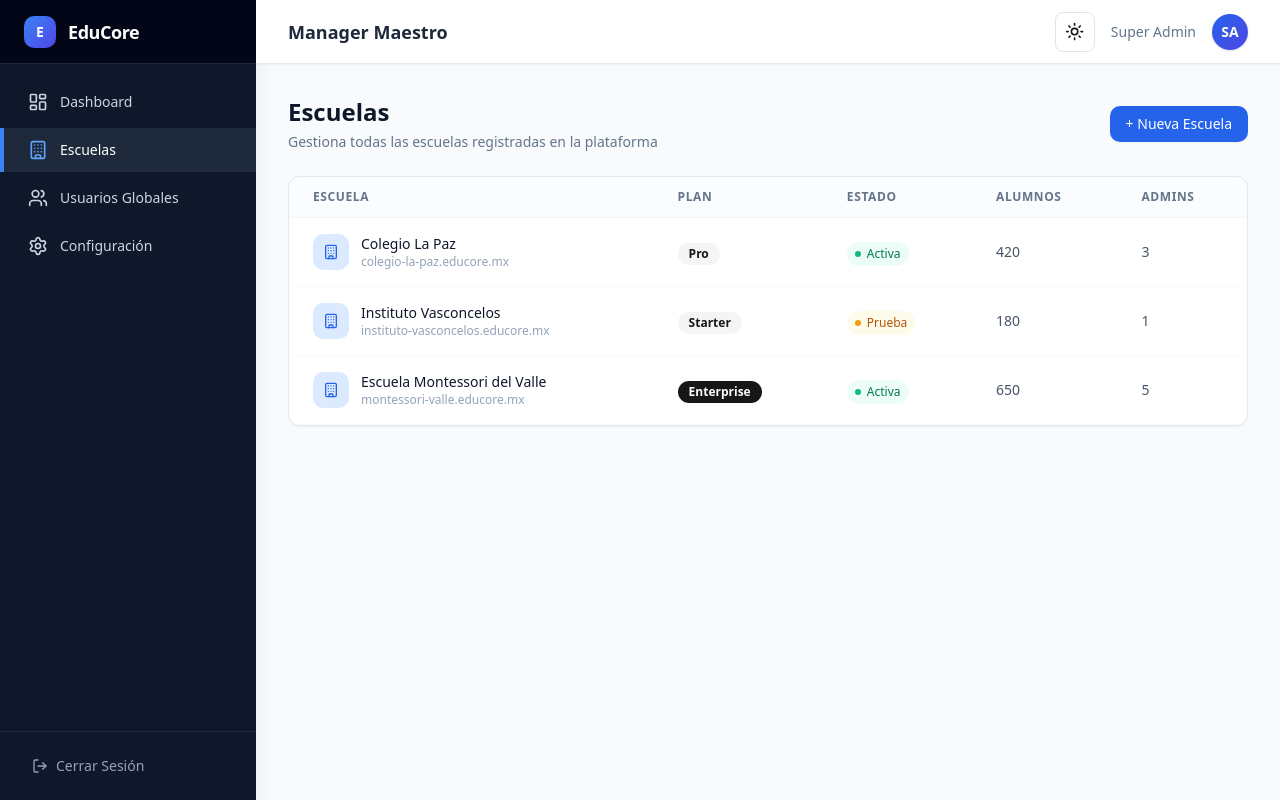
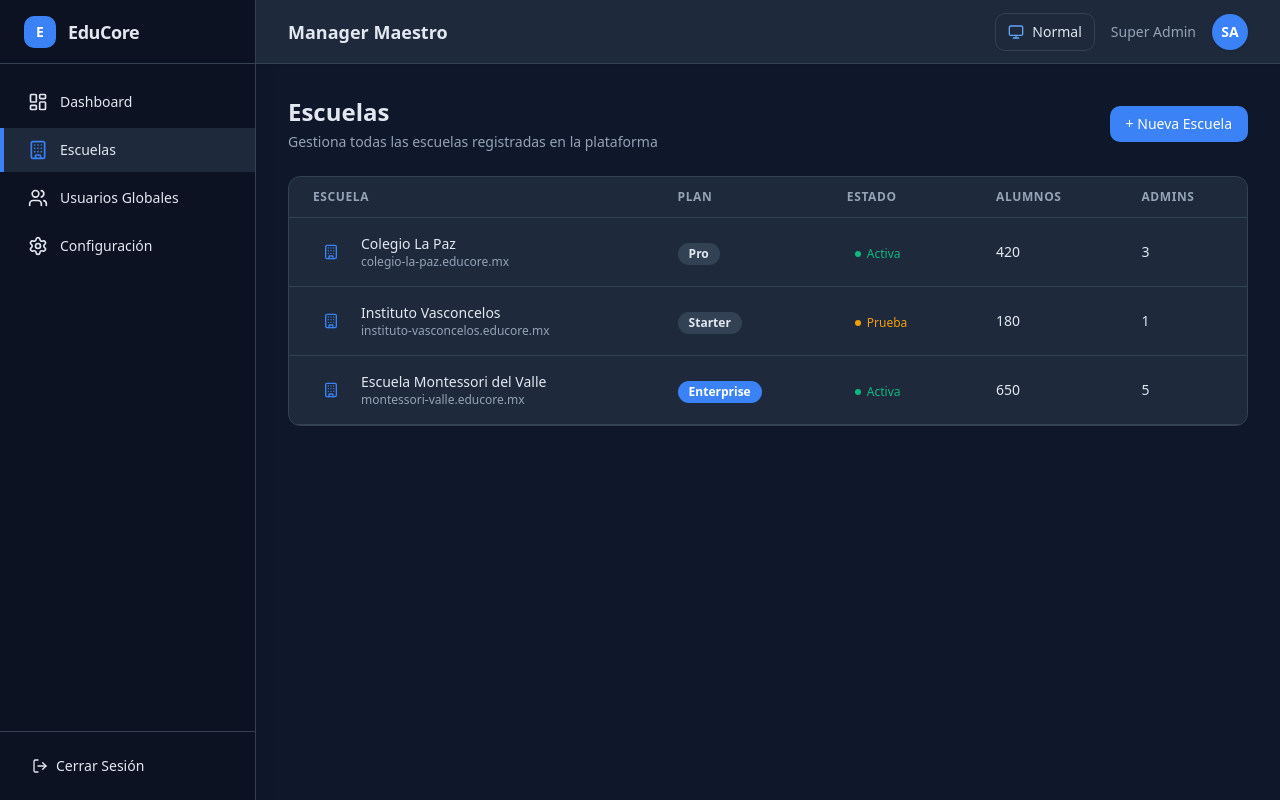
Before and after one commit to ajasdascas/educore, a Next.js app in the folder frontend/: page /super-admin/schools in a window 1280 px wide. Built offline with nearby package versions, Linux system fonts and the light colour scheme.

Commit message:
Auto update: Deploy a FTP y Github

```diff
--- a/frontend/app/globals.css
+++ b/frontend/app/globals.css
@@ -1,3 +1,14 @@
+/* ============================================================
+   ARCHIVO: globals.css
+   QUÉ HACE: Define los 3 temas visuales de EduCore:
+   - Azul (por defecto): el look corporativo azul oscuro
+   - Claro: fondo blanco, texto oscuro
+   - Oscuro: fondo negro puro, texto claro
+
+   PARA EL DISEÑADOR: Cambia los valores de color aquí
+   para modificar los 3 temas de toda la aplicación.
+   ============================================================ */
+
 @tailwind base;
 @tailwind components;
 @tailwind utilities;
@@ -13,78 +24,115 @@
     --font-heading: var(--font-sans);
     --font-sans: var(--font-sans);
   }
+
+  /* ─── TEMA AZUL (POR DEFECTO) ───
+     El look corporativo original de EduCore.
+     Fondos azul oscuro, texto claro. */
   :root {
-    --background: oklch(1 0 0);
-    --foreground: oklch(0.145 0 0);
-    --card: oklch(1 0 0);
-    --card-foreground: oklch(0.145 0 0);
-    --popover: oklch(1 0 0);
-    --popover-foreground: oklch(0.145 0 0);
-    --primary: oklch(0.205 0 0);
-    --primary-foreground: oklch(0.985 0 0);
-    --secondary: oklch(0.97 0 0);
-    --secondary-foreground: oklch(0.205 0 0);
-    --muted: oklch(0.97 0 0);
-    --muted-foreground: oklch(0.556 0 0);
-    --accent: oklch(0.97 0 0);
-    --accent-foreground: oklch(0.205 0 0);
-    --destructive: oklch(0.577 0.245 27.325);
-    --border: oklch(0.922 0 0);
-    --input: oklch(0.922 0 0);
-    --ring: oklch(0.708 0 0);
-    --chart-1: oklch(0.87 0 0);
-    --chart-2: oklch(0.556 0 0);
-    --chart-3: oklch(0.439 0 0);
-    --chart-4: oklch(0.371 0 0);
-    --chart-5: oklch(0.269 0 0);
+    --background: #0f172a;
+    --foreground: #e2e8f0;
+    --card: #1e293b;
+    --card-foreground: #e2e8f0;
+    --popover: #1e293b;
+    --popover-foreground: #e2e8f0;
+    --primary: #3b82f6;
+    --primary-foreground: #ffffff;
+    --secondary: #334155;
+    --secondary-foreground: #e2e8f0;
+    --muted: #334155;
+    --muted-foreground: #94a3b8;
+    --accent: #334155;
+    --accent-foreground: #e2e8f0;
+    --destructive: #ef4444;
+    --border: #334155;
+    --input: #334155;
+    --ring: #3b82f6;
     --radius: 0.625rem;
-    --sidebar: oklch(0.985 0 0);
-    --sidebar-foreground: oklch(0.145 0 0);
-    --sidebar-primary: oklch(0.205 0 0);
-    --sidebar-primary-foreground: oklch(0.985 0 0);
-    --sidebar-accent: oklch(0.97 0 0);
-    --sidebar-accent-foreground: oklch(0.205 0 0);
-    --sidebar-border: oklch(0.922 0 0);
-    --sidebar-ring: oklch(0.708 0 0);
+    --success: #10b981;
+    --warning: #f59e0b;
+    --sidebar: #0c1222;
+    --sidebar-foreground: #e2e8f0;
+    --sidebar-primary: #3b82f6;
+    --sidebar-primary-foreground: #ffffff;
+    --sidebar-accent: #1e293b;
+    --sidebar-accent-foreground: #e2e8f0;
+    --sidebar-border: #1e293b;
+    --sidebar-ring: #3b82f6;
   }
+
+  /* ─── TEMA CLARO ───
+     Fondo blanco, texto negro. Para uso diurno. */
+  .light {
+    --background: #f8fafc;
+    --foreground: #0f172a;
+    --card: #ffffff;
+    --card-foreground: #0f172a;
+    --popover: #ffffff;
+    --popover-foreground: #0f172a;
+    --primary: #2563eb;
+    --primary-foreground: #ffffff;
+    --secondary: #f1f5f9;
+    --secondary-foreground: #0f172a;
+    --muted: #f1f5f9;
+    --muted-foreground: #64748b;
+    --accent: #f1f5f9;
+    --accent-foreground: #0f172a;
+    --destructive: #ef4444;
+    --border: #e2e8f0;
+    --input: #e2e8f0;
+    --ring: #2563eb;
+    --success: #10b981;
+    --warning: #f59e0b;
+    --sidebar: #1e293b;
+    --sidebar-foreground: #e2e8f0;
+    --sidebar-primary: #3b82f6;
+    --sidebar-primary-foreground: #ffffff;
+    --sidebar-accent: #334155;
+    --sidebar-accent-foreground: #e2e8f0;
+    --sidebar-border: #334155;
+    --sidebar-ring: #3b82f6;
+  }
+
+  /* ─── TEMA OSCURO ───
+     Fondo negro profundo, texto claro. Para uso nocturno. */
   .dark {
-    --background: oklch(0.145 0 0);
-    --foreground: oklch(0.985 0 0);
-    --card: oklch(0.205 0 0);
-    --card-foreground: oklch(0.985 0 0);
-    --popover: oklch(0.205 0 0);
-    --popover-foreground: oklch(0.985 0 0);
-    --primary: oklch(0.922 0 0);
-    --primary-foreground: oklch(0.205 0 0);
-    --secondary: oklch(0.269 0 0);
-    --secondary-foreground: oklch(0.985 0 0);
-    --muted: oklch(0.269 0 0);
-    --muted-foreground: oklch(0.708 0 0);
-    --accent: oklch(0.269 0 0);
-    --accent-foreground: oklch(0.985 0 0);
-    --destructive: oklch(0.704 0.191 22.216);
-    --border: oklch(1 0 0 / 10%);
-    --input: oklch(1 0 0 / 15%);
-    --ring: oklch(0.556 0 0);
-    --chart-1: oklch(0.87 0 0);
-    --chart-2: oklch(0.556 0 0);
-    --chart-3: oklch(0.439 0 0);
-    --chart-4: oklch(0.371 0 0);
-    --chart-5: oklch(0.269 0 0);
-    --sidebar: oklch(0.205 0 0);
-    --sidebar-foreground: oklch(0.985 0 0);
-    --sidebar-primary: oklch(0.488 0.243 264.376);
-    --sidebar-primary-foreground: oklch(0.985 0 0);
-    --sidebar-accent: oklch(0.269 0 0);
-    --sidebar-accent-foreground: oklch(0.985 0 0);
-    --sidebar-border: oklch(1 0 0 / 10%);
-    --sidebar-ring: oklch(0.556 0 0);
+    --background: #09090b;
+    --foreground: #fafafa;
+    --card: #18181b;
+    --card-foreground: #fafafa;
+    --popover: #18181b;
+    --popover-foreground: #fafafa;
+    --primary: #6366f1;
+    --primary-foreground: #ffffff;
+    --secondary: #27272a;
+    --secondary-foreground: #fafafa;
+    --muted: #27272a;
+    --muted-foreground: #a1a1aa;
+    --accent: #27272a;
+    --accent-foreground: #fafafa;
+    --destructive: #ef4444;
+    --border: #27272a;
+    --input: #27272a;
+    --ring: #6366f1;
+    --success: #10b981;
+    --warning: #f59e0b;
+    --sidebar: #09090b;
+    --sidebar-foreground: #fafafa;
+    --sidebar-primary: #6366f1;
+    --sidebar-primary-foreground: #fafafa;
+    --sidebar-accent: #18181b;
+    --sidebar-accent-foreground: #fafafa;
+    --sidebar-border: #27272a;
+    --sidebar-ring: #6366f1;
   }
+
   * {
     border-color: var(--border);
   }
   body {
-    @apply bg-background text-foreground;
+    background-color: var(--background);
+    color: var(--foreground);
+    transition: background-color 0.3s ease, color 0.3s ease;
   }
   html {
     @apply font-sans;
--- a/frontend/app/layout.tsx
+++ b/frontend/app/layout.tsx
@@ -19,7 +19,7 @@ export default function RootLayout({
   return (
     <html lang="es" className={cn("font-sans", inter.variable)} suppressHydrationWarning>
       <body className="antialiased bg-background text-foreground transition-colors duration-300">
-        <ThemeProvider attribute="class" defaultTheme="light" enableSystem disableTransitionOnChange={false}>
+        <ThemeProvider attribute="class" defaultTheme="blue" themes={["blue", "light", "dark"]} enableSystem={false} disableTransitionOnChange={false}>
           {children}
         </ThemeProvider>
       </body>
--- a/frontend/app/super-admin/layout.tsx
+++ b/frontend/app/super-admin/layout.tsx
@@ -17,14 +17,14 @@ export default function SuperAdminLayout({ children }: { children: ReactNode })
   const pathname = usePathname();
 
   return (
-    <div className="min-h-screen bg-slate-50 flex">
+    <div className="min-h-screen bg-background flex">
       {/* Sidebar */}
-      <aside className="w-64 bg-slate-900 text-slate-300 flex flex-col shadow-xl z-10 fixed inset-y-0 left-0">
-        <div className="h-16 flex items-center px-6 border-b border-slate-800 bg-slate-950">
-          <div className="h-8 w-8 rounded-lg bg-gradient-to-br from-blue-500 to-indigo-600 flex items-center justify-center mr-3">
-            <span className="text-white font-bold text-sm">E</span>
+      <aside className="w-64 bg-sidebar text-sidebar-foreground flex flex-col shadow-xl z-10 fixed inset-y-0 left-0 border-r border-border">
+        <div className="h-16 flex items-center px-6 border-b border-border bg-sidebar">
+          <div className="h-8 w-8 rounded-lg bg-primary flex items-center justify-center mr-3">
+            <span className="text-primary-foreground font-bold text-sm">E</span>
           </div>
-          <span className="text-lg font-bold text-white tracking-tight">EduCore</span>
+          <span className="text-lg font-bold tracking-tight">EduCore</span>
         </div>
 
         <nav className="flex-1 py-4 space-y-1">
@@ -36,21 +36,21 @@ export default function SuperAdminLayout({ children }: { children: ReactNode })
                 href={item.href}
                 className={`flex items-center px-6 py-3 transition-colors ${
                   isActive
-                    ? "bg-slate-800 text-white border-l-4 border-blue-500"
-                    : "hover:bg-slate-800 hover:text-white border-l-4 border-transparent"
+                    ? "bg-sidebar-accent text-sidebar-accent-foreground border-l-4 border-primary"
+                    : "hover:bg-sidebar-accent/50 text-sidebar-foreground border-l-4 border-transparent"
                 }`}
               >
-                <item.icon className={`w-5 h-5 mr-3 ${isActive ? "text-blue-400" : ""}`} />
+                <item.icon className={`w-5 h-5 mr-3 ${isActive ? "text-primary" : ""}`} />
                 <span className="font-medium text-sm">{item.label}</span>
               </Link>
             );
           })}
         </nav>
 
-        <div className="p-4 border-t border-slate-800">
+        <div className="p-4 border-t border-border">
           <Link
             href="/"
-            className="flex items-center w-full px-4 py-2 text-sm text-slate-400 hover:text-white hover:bg-slate-800 rounded transition-colors"
+            className="flex items-center w-full px-4 py-2 text-sm text-sidebar-foreground/70 hover:text-sidebar-foreground hover:bg-sidebar-accent/50 rounded transition-colors"
           >
             <LogOut className="w-4 h-4 mr-2" />
             Cerrar Sesión
@@ -60,12 +60,12 @@ export default function SuperAdminLayout({ children }: { children: ReactNode })
 
       {/* Main Content */}
       <main className="flex-1 flex flex-col ml-64">
-        <header className="h-16 bg-white dark:bg-slate-900 border-b border-slate-200 dark:border-slate-800 flex items-center justify-between px-8 shadow-sm sticky top-0 z-10 transition-colors">
-          <h1 className="text-lg font-semibold text-slate-800 dark:text-white">Manager Maestro</h1>
+        <header className="h-16 bg-card border-b border-border flex items-center justify-between px-8 shadow-sm sticky top-0 z-10 transition-colors">
+          <h1 className="text-lg font-semibold text-foreground">Manager Maestro</h1>
           <div className="flex items-center space-x-4">
             <ThemeToggle />
-            <span className="text-sm text-slate-500 dark:text-slate-400">Super Admin</span>
-            <div className="h-9 w-9 rounded-full bg-gradient-to-br from-blue-600 to-indigo-600 text-white flex items-center justify-center font-semibold text-sm shadow">
+            <span className="text-sm text-muted-foreground">Super Admin</span>
+            <div className="h-9 w-9 rounded-full bg-primary text-primary-foreground flex items-center justify-center font-semibold text-sm shadow">
               SA
             </div>
           </div>
--- a/frontend/app/super-admin/schools/page.tsx
+++ b/frontend/app/super-admin/schools/page.tsx
@@ -13,36 +13,36 @@ export default function SchoolsPage() {
     <div className="space-y-6">
       <div className="flex items-center justify-between">
         <div>
-          <h2 className="text-2xl font-bold text-slate-900">Escuelas</h2>
-          <p className="text-slate-500 text-sm mt-1">Gestiona todas las escuelas registradas en la plataforma</p>
+          <h2 className="text-2xl font-bold text-foreground">Escuelas</h2>
+          <p className="text-muted-foreground text-sm mt-1">Gestiona todas las escuelas registradas en la plataforma</p>
         </div>
-        <button className="bg-blue-600 hover:bg-blue-700 text-white px-4 py-2 rounded-lg text-sm font-medium transition-colors shadow-sm">
+        <button className="bg-primary hover:bg-primary/90 text-primary-foreground px-4 py-2 rounded-lg text-sm font-medium transition-colors shadow-sm">
           + Nueva Escuela
         </button>
       </div>
 
-      <div className="bg-white rounded-xl border border-slate-200 shadow-sm overflow-hidden">
+      <div className="bg-card rounded-xl border border-border shadow-sm overflow-hidden">
         <table className="w-full">
           <thead>
-            <tr className="border-b border-slate-100 bg-slate-50/50">
-              <th className="text-left px-6 py-3 text-xs font-semibold text-slate-500 uppercase tracking-wider">Escuela</th>
-              <th className="text-left px-6 py-3 text-xs font-semibold text-slate-500 uppercase tracking-wider">Plan</th>
-              <th className="text-left px-6 py-3 text-xs font-semibold text-slate-500 uppercase tracking-wider">Estado</th>
-              <th className="text-left px-6 py-3 text-xs font-semibold text-slate-500 uppercase tracking-wider">Alumnos</th>
-              <th className="text-left px-6 py-3 text-xs font-semibold text-slate-500 uppercase tracking-wider">Admins</th>
+            <tr className="border-b border-border bg-muted/50">
+              <th className="text-left px-6 py-3 text-xs font-semibold text-muted-foreground uppercase tracking-wider">Escuela</th>
+              <th className="text-left px-6 py-3 text-xs font-semibold text-muted-foreground uppercase tracking-wider">Plan</th>
+              <th className="text-left px-6 py-3 text-xs font-semibold text-muted-foreground uppercase tracking-wider">Estado</th>
+              <th className="text-left px-6 py-3 text-xs font-semibold text-muted-foreground uppercase tracking-wider">Alumnos</th>
+              <th className="text-left px-6 py-3 text-xs font-semibold text-muted-foreground uppercase tracking-wider">Admins</th>
             </tr>
           </thead>
           <tbody>
             {schools.map((school) => (
-              <tr key={school.slug} className="border-b border-slate-50 hover:bg-slate-50/50 transition-colors cursor-pointer">
+              <tr key={school.slug} className="border-b border-border hover:bg-muted/30 transition-colors cursor-pointer">
                 <td className="px-6 py-4">
                   <div className="flex items-center">
-                    <div className="h-9 w-9 rounded-lg bg-blue-100 text-blue-600 flex items-center justify-center mr-3">
+                    <div className="h-9 w-9 rounded-lg bg-primary/10 text-primary flex items-center justify-center mr-3">
                       <Building className="w-4 h-4" />
                     </div>
                     <div>
-                      <p className="font-medium text-slate-900 text-sm">{school.name}</p>
-                      <p className="text-xs text-slate-400">{school.slug}.educore.mx</p>
+                      <p className="font-medium text-foreground text-sm">{school.name}</p>
+                      <p className="text-xs text-muted-foreground">{school.slug}.educore.mx</p>
                     </div>
                   </div>
                 </td>
@@ -54,17 +54,17 @@ export default function SchoolsPage() {
                 <td className="px-6 py-4">
                   <span className={`inline-flex items-center px-2 py-1 rounded-full text-xs font-medium ${
                     school.status === "active"
-                      ? "bg-emerald-50 text-emerald-700"
-                      : "bg-amber-50 text-amber-700"
+                      ? "bg-success/10 text-success"
+                      : "bg-warning/10 text-warning"
                   }`}>
                     <span className={`w-1.5 h-1.5 rounded-full mr-1.5 ${
-                      school.status === "active" ? "bg-emerald-500" : "bg-amber-500"
+                      school.status === "active" ? "bg-success" : "bg-warning"
                     }`} />
                     {school.status === "active" ? "Activa" : "Prueba"}
                   </span>
                 </td>
-                <td className="px-6 py-4 text-sm text-slate-600">{school.students}</td>
-                <td className="px-6 py-4 text-sm text-slate-600">{school.admins}</td>
+                <td className="px-6 py-4 text-sm text-foreground">{school.students}</td>
+                <td className="px-6 py-4 text-sm text-foreground">{school.admins}</td>
               </tr>
             ))}
           </tbody>
--- a/frontend/components/ui/theme-toggle/ThemeToggle.tsx
+++ b/frontend/components/ui/theme-toggle/ThemeToggle.tsx
@@ -1,66 +1,59 @@
 // ============================================================
-// ARCHIVO: components/theme-toggle.tsx
+// ARCHIVO: ThemeToggle.tsx
 // MÓDULO: UI Components
-// QUÉ HACE: Botón para alternar entre modo claro y oscuro con
-//           animación fluida usando framer-motion.
+// QUÉ HACE: Botón para alternar entre 3 modos: Azul (normal),
+//           Claro (light) y Oscuro (dark) con iconos animados.
 // ============================================================
 "use client"
 
 import * as React from "react"
-import { Moon, Sun } from "lucide-react"
+import { Moon, Sun, Monitor } from "lucide-react"
 import { useTheme } from "next-themes"
-import { motion } from "framer-motion"
+import { motion, AnimatePresence } from "framer-motion"
+
+const themes = [
+  { key: "blue", label: "Normal", icon: Monitor, color: "text-blue-400" },
+  { key: "light", label: "Claro", icon: Sun, color: "text-amber-400" },
+  { key: "dark", label: "Oscuro", icon: Moon, color: "text-indigo-400" },
+]
 
 export function ThemeToggle() {
-  const { theme, setTheme, resolvedTheme } = useTheme()
+  const { theme, setTheme } = useTheme()
   const [mounted, setMounted] = React.useState(false)
 
-  // Avoid hydration mismatch
-  React.useEffect(() => {
-    setMounted(true)
-  }, [])
+  React.useEffect(() => { setMounted(true) }, [])
 
   if (!mounted) {
-    return (
-      <div className="w-10 h-10 rounded-md border border-input bg-transparent flex items-center justify-center opacity-50">
-        <span className="sr-only">Cargando tema</span>
-      </div>
-    )
+    return <div className="h-9 w-[140px] rounded-lg bg-secondary animate-pulse" />
   }
 
-  const isDark = resolvedTheme === "dark"
+  const currentIndex = themes.findIndex(t => t.key === theme)
+  const current = themes[currentIndex >= 0 ? currentIndex : 0]
+
+  const cycleTheme = () => {
+    const nextIndex = (currentIndex + 1) % themes.length
+    setTheme(themes[nextIndex].key)
+  }
 
   return (
     <button
-      onClick={() => setTheme(isDark ? "light" : "dark")}
-      className="relative w-10 h-10 flex items-center justify-center rounded-md border border-input bg-background hover:bg-accent hover:text-accent-foreground focus-visible:outline-none focus-visible:ring-2 focus-visible:ring-ring transition-colors overflow-hidden"
-      aria-label="Alternar tema"
+      onClick={cycleTheme}
+      className="relative flex items-center gap-2 px-3 py-2 rounded-lg border border-border bg-card hover:bg-accent text-card-foreground transition-all duration-200 text-sm font-medium"
+      aria-label={`Tema actual: ${current.label}. Click para cambiar.`}
     >
-      <motion.div
-        initial={false}
-        animate={{
-          scale: isDark ? 0 : 1,
-          opacity: isDark ? 0 : 1,
-          rotate: isDark ? -90 : 0,
-        }}
-        transition={{ duration: 0.3, ease: "easeInOut" }}
-        className="absolute"
-      >
-        <Sun className="h-[1.2rem] w-[1.2rem] text-primary" />
-      </motion.div>
-
-      <motion.div
-        initial={false}
-        animate={{
-          scale: isDark ? 1 : 0,
-          opacity: isDark ? 1 : 0,
-          rotate: isDark ? 0 : 90,
-        }}
-        transition={{ duration: 0.3, ease: "easeInOut" }}
-        className="absolute"
-      >
-        <Moon className="h-[1.2rem] w-[1.2rem] text-primary" />
-      </motion.div>
+      <AnimatePresence mode="wait">
+        <motion.div
+          key={current.key}
+          initial={{ scale: 0, rotate: -180, opacity: 0 }}
+          animate={{ scale: 1, rotate: 0, opacity: 1 }}
+          exit={{ scale: 0, rotate: 180, opacity: 0 }}
+          transition={{ duration: 0.25, ease: "easeInOut" }}
+          className="flex items-center gap-2"
+        >
+          <current.icon className={`h-4 w-4 ${current.color}`} />
+          <span>{current.label}</span>
+        </motion.div>
+      </AnimatePresence>
     </button>
   )
 }
--- a/frontend/tailwind.config.ts
+++ b/frontend/tailwind.config.ts
@@ -1,3 +1,9 @@
+// ============================================================
+// ARCHIVO: tailwind.config.ts
+// QUÉ HACE: Configura Tailwind CSS con los colores semánticos
+//           que se definen en globals.css según el tema activo.
+// PARA EL DISEÑADOR: Los colores reales se cambian en globals.css
+// ============================================================
 import type { Config } from "tailwindcss";
 
 const config: Config = {
@@ -15,6 +21,8 @@ const config: Config = {
         border: "var(--border)",
         input: "var(--input)",
         ring: "var(--ring)",
+        success: "var(--success)",
+        warning: "var(--warning)",
         primary: {
           DEFAULT: "var(--primary)",
           foreground: "var(--primary-foreground)",
@@ -25,7 +33,7 @@ const config: Config = {
         },
         destructive: {
           DEFAULT: "var(--destructive)",
-          foreground: "var(--destructive-foreground)",
+          foreground: "var(--destructive-foreground, #ffffff)",
         },
         muted: {
           DEFAULT: "var(--muted)",
```
Also changed, not shown: frontend/app/super-admin/dashboard/page.tsx (+18 -18 lines), frontend/app/super-admin/settings/page.tsx (+31 -25 lines), frontend/app/super-admin/users/page.tsx (+26 -26 lines), 4 other files (tests, documents, lock files or other folders).
